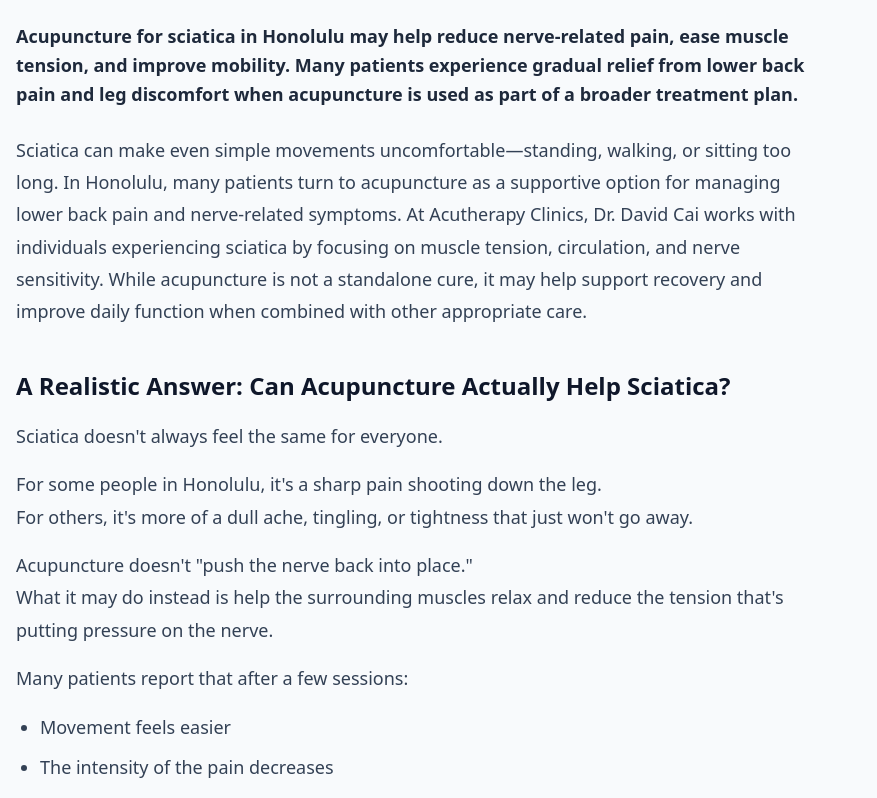
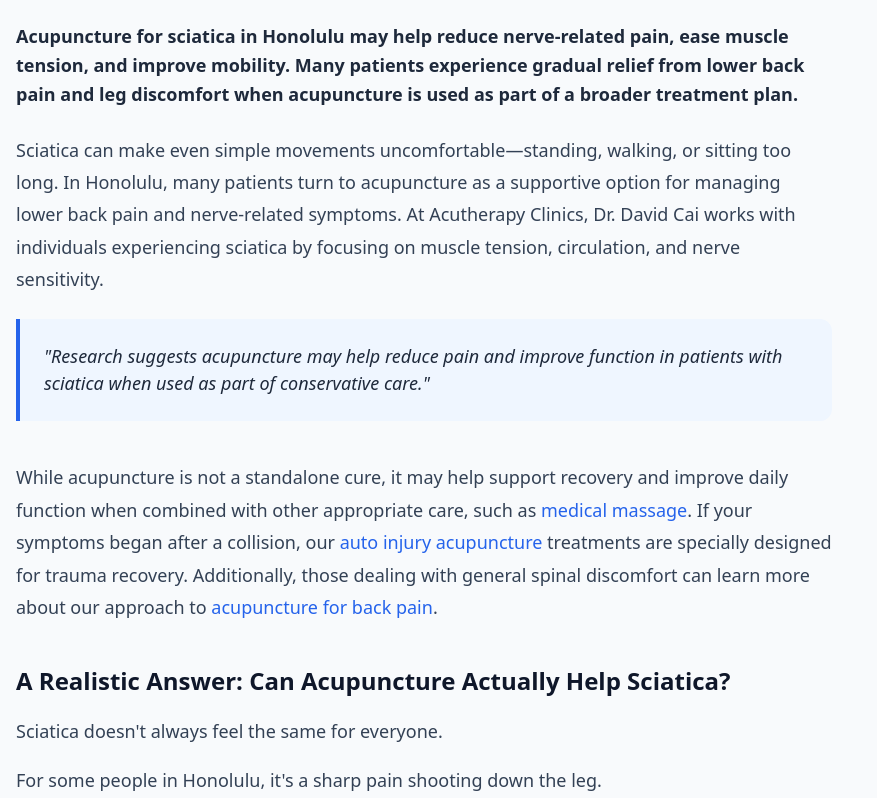
Before and after one commit to acutherapy/acutherapy-web-v2, a React (Vite) app: page /does-acupuncture-help-sciatica in a window 1280 px wide. Shown: the part 1960-2758 px from the top of the page, without its empty margins (0-877 px from the left). Built offline with nearby package versions, Linux system fonts and the light colour scheme.

Commit message:
Enhance Sciatica page with E-E-A-T, search intent FAQs, internal linking and CRO upgrades

```diff
--- a/src/pages/DoesAcupunctureHelpSciaticaPage.tsx
+++ b/src/pages/DoesAcupunctureHelpSciaticaPage.tsx
@@ -134,8 +134,18 @@ export default function DoesAcupunctureHelpSciaticaPage() {
               <strong>Acupuncture for sciatica in Honolulu may help reduce nerve-related pain, ease muscle tension, and improve mobility. Many patients experience gradual relief from lower back pain and leg discomfort when acupuncture is used as part of a broader treatment plan.</strong>
             </p>
 
+            <p className="text-[16px] md:text-[18px] text-slate-700 leading-[1.8] mb-6">
+              Sciatica can make even simple movements uncomfortable—standing, walking, or sitting too long. In Honolulu, many patients turn to acupuncture as a supportive option for managing lower back pain and nerve-related symptoms. At Acutherapy Clinics, Dr. David Cai works with individuals experiencing sciatica by focusing on muscle tension, circulation, and nerve sensitivity.
+            </p>
+
+            <div className="bg-blue-50 border-l-4 border-blue-600 p-6 mb-10 rounded-r-xl">
+               <p className="text-[16px] md:text-[18px] text-slate-800 font-medium italic">
+                 "Research suggests acupuncture may help reduce pain and improve function in patients with sciatica when used as part of conservative care."
+               </p>
+            </div>
+
             <p className="text-[16px] md:text-[18px] text-slate-700 leading-[1.8] mb-10">
-              Sciatica can make even simple movements uncomfortable—standing, walking, or sitting too long. In Honolulu, many patients turn to acupuncture as a supportive option for managing lower back pain and nerve-related symptoms. At Acutherapy Clinics, Dr. David Cai works with individuals experiencing sciatica by focusing on muscle tension, circulation, and nerve sensitivity. While acupuncture is not a standalone cure, it may help support recovery and improve daily function when combined with other appropriate care.
+              While acupuncture is not a standalone cure, it may help support recovery and improve daily function when combined with other appropriate care, such as <Link to="/medical-massage-honolulu" className="text-blue-600 font-medium hover:underline">medical massage</Link>. If your symptoms began after a collision, our <Link to="/auto-accident-injury-treatment-honolulu" className="text-blue-600 font-medium hover:underline">auto injury acupuncture</Link> treatments are specially designed for trauma recovery. Additionally, those dealing with general spinal discomfort can learn more about our approach to <Link to="/back-pain-acupuncture-honolulu" className="text-blue-600 font-medium hover:underline">acupuncture for back pain</Link>.
             </p>
 
             <h2 className="text-[24px] font-bold text-slate-900 mb-4">
@@ -144,7 +154,7 @@ export default function DoesAcupunctureHelpSciaticaPage() {
             <div className="text-[16px] md:text-[18px] text-slate-700 leading-[1.8] mb-10 space-y-4">
               <p>Sciatica doesn't always feel the same for everyone.</p>
               <p>For some people in Honolulu, it's a sharp pain shooting down the leg.<br />For others, it's more of a dull ache, tingling, or tightness that just won't go away.</p>
-              <p>Acupuncture doesn't "push the nerve back into place."<br />What it may do instead is help the surrounding muscles relax and reduce the tension that's putting pressure on the nerve.</p>
+              <p>Acupuncture doesn't "push the nerve back into place."<br />What it may do instead is help the surrounding muscles relax and reduce the tension that's putting pressure on the nerve. <strong>Acupuncture may help by reducing muscle tension, improving circulation, and supporting the body's response to nerve-related irritation (nerve modulation).</strong></p>
               <p>Many patients report that after a few sessions:</p>
               <ul className="list-disc pl-6 space-y-2">
                 <li>Movement feels easier</li>
@@ -222,20 +232,20 @@ export default function DoesAcupunctureHelpSciaticaPage() {
             </h2>
             <div className="space-y-8 mb-10">
               <div>
-                <h3 className="text-[20px] font-bold text-slate-900 mb-2">Can acupuncture really help sciatica pain?</h3>
-                <p className="text-[16px] md:text-[18px] text-slate-700 leading-[1.8]">Acupuncture may help reduce muscle tension and support the body's response to nerve-related pain, which can improve comfort and mobility over time.</p>
+                <h3 className="text-[20px] font-bold text-slate-900 mb-2">Can acupuncture fix a pinched nerve?</h3>
+                <p className="text-[16px] md:text-[18px] text-slate-700 leading-[1.8]">While acupuncture cannot physically "un-pinch" a nerve or alter structural issues like a herniated disc, it may help reduce the surrounding muscle spasms and local inflammation that compress the nerve, thereby supporting the body’s natural healing process and reducing pain.</p>
               </div>
               <div>
-                <h3 className="text-[20px] font-bold text-slate-900 mb-2">How many sessions does it take to see results?</h3>
-                <p className="text-[16px] md:text-[18px] text-slate-700 leading-[1.8]">This varies depending on the severity of the condition. Some patients notice changes within a few sessions, while others may need ongoing care.</p>
+                <h3 className="text-[20px] font-bold text-slate-900 mb-2">How long does acupuncture take to work for sciatica?</h3>
+                <p className="text-[16px] md:text-[18px] text-slate-700 leading-[1.8]">This varies depending on the severity and chronicity of the condition. Some patients notice an immediate shift or relief after just one or two sessions, while more persistent sciatica often requires a focused treatment plan ranging from 4 to 12 sessions for lasting results.</p>
               </div>
               <div>
                 <h3 className="text-[20px] font-bold text-slate-900 mb-2">Is acupuncture safe for sciatica?</h3>
-                <p className="text-[16px] md:text-[18px] text-slate-700 leading-[1.8]">When performed by a licensed practitioner, acupuncture is generally considered safe and is commonly used as a supportive therapy.</p>
+                <p className="text-[16px] md:text-[18px] text-slate-700 leading-[1.8]">When performed by a licensed practitioner, acupuncture is generally considered very safe. It is commonly used as a natural, non-pharmaceutical supportive therapy with minimal side effects.</p>
               </div>
               <div>
-                <h3 className="text-[20px] font-bold text-slate-900 mb-2">Does acupuncture replace physical therapy or other treatments?</h3>
-                <p className="text-[16px] md:text-[18px] text-slate-700 leading-[1.8]">Acupuncture is often used alongside other forms of care. It may complement physical therapy or medical treatment rather than replace them.</p>
+                <h3 className="text-[20px] font-bold text-slate-900 mb-2">Is acupuncture better than physical therapy for sciatica?</h3>
+                <p className="text-[16px] md:text-[18px] text-slate-700 leading-[1.8]">They are complementary rather than competitive. Acupuncture excels at providing acute pain relief, reducing muscle guarding, and lowering inflammation—which often makes subsequent physical therapy exercises much easier, less painful, and more effective.</p>
               </div>
             </div>
 
@@ -257,11 +267,8 @@ export default function DoesAcupunctureHelpSciaticaPage() {
 
             <div className="bg-slate-100 rounded-2xl p-8 border border-slate-200">
               <h2 className="text-[28px] font-bold text-slate-900 mb-4">Ready to Find Relief from Sciatica?</h2>
-              <p className="text-[16px] md:text-[18px] text-slate-700 leading-[1.8] mb-4">
-                If lower back pain or nerve discomfort has been slowing you down, it may be time to explore your options.
-              </p>
               <p className="text-[16px] md:text-[18px] text-slate-700 leading-[1.8] mb-8">
-                Acupuncture may help support your recovery and improve how your body feels day to day.
+                If sciatica pain is affecting your daily movement, a personalized evaluation can help determine whether acupuncture may support your recovery.
               </p>
 
               <ul className="space-y-3 mb-8 text-slate-800 font-medium">
```
